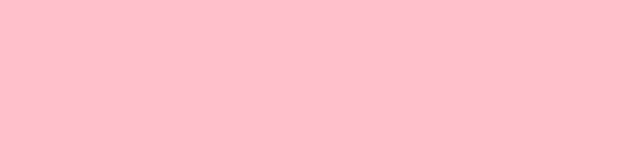
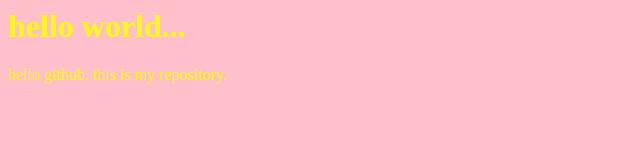
Before and after one commit to priyanka-singhh/portfolio, a plain HTML site: page index.html in a window 1280 px wide. Shown: the whole page, without its empty margins (0-640 px from the left). Drawn offline with Linux system fonts and the light colour scheme.

Commit message:
my new project

```diff
--- a/index.html
+++ b/index.html
@@ -1,2 +1,10 @@
 <html>
 <body bgcolor="pink">
+    <font color="yellow">
+    <h1>hello world...</h1>
+    <p>hello github.
+    this is my repository.</p>
+
+</font>
+</body>
+</html>
```
